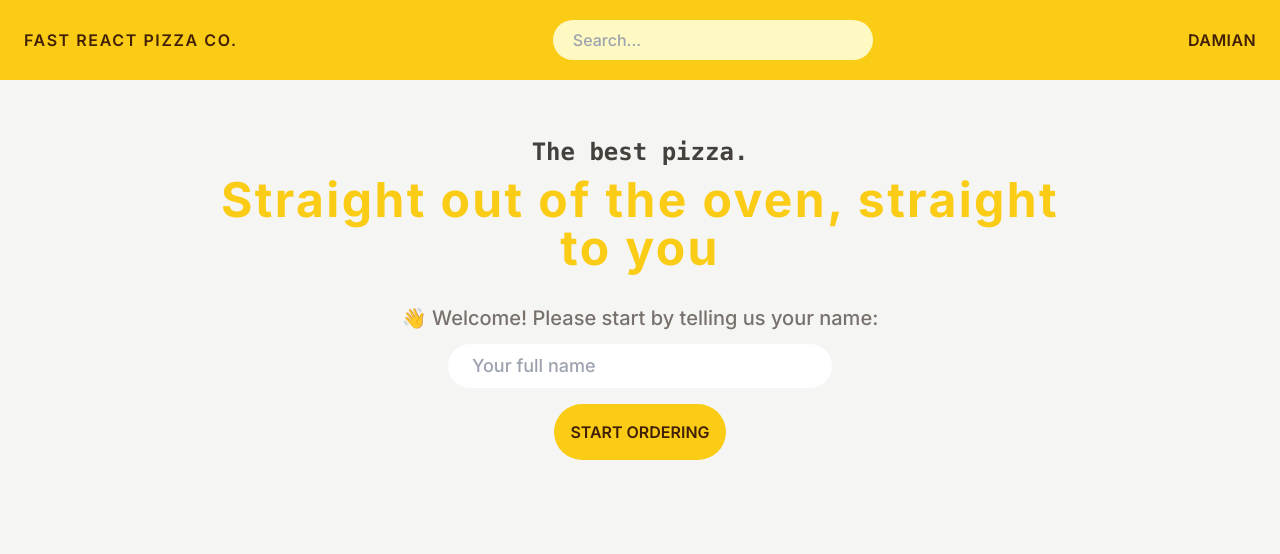
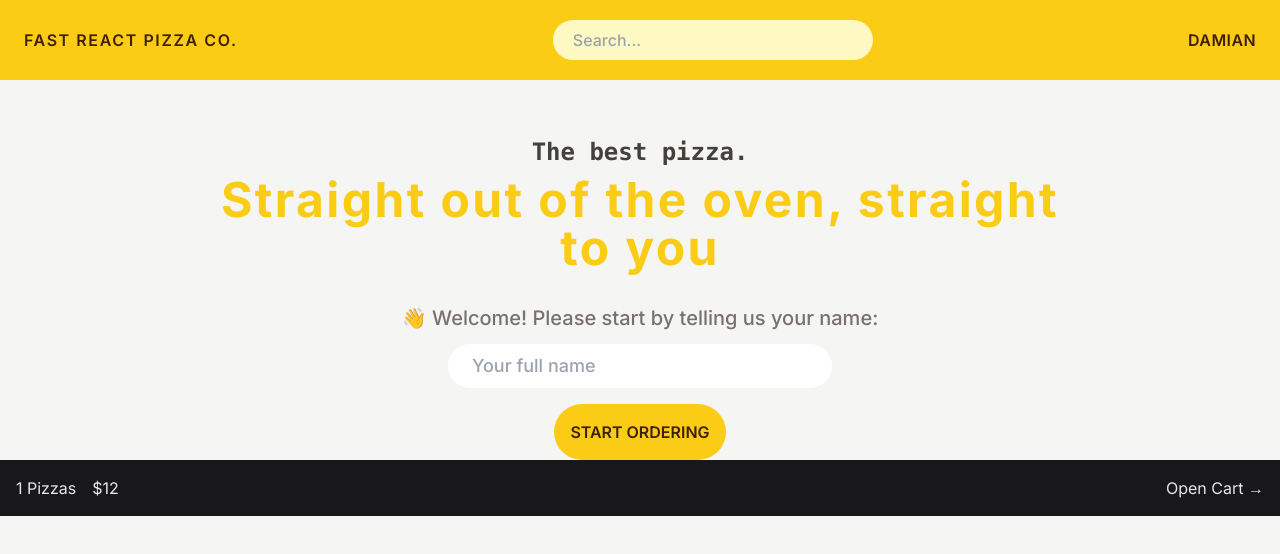
Before and after one commit to Sophianx234/fast-react-pizza, a React (Vite) app: page / in a window 1280 px wide. Shown: the top 554 px of the page. Built offline with nearby package versions, Linux system fonts and the light colour scheme.

Commit message:
implementing menu and cart

```diff
--- /dev/null
+++ b/src/App.jsx
@@ -0,0 +1,31 @@
+import { createBrowserRouter, RouterProvider } from "react-router-dom"
+import Homepage from "./features/components/Homepage"
+import AppLayout from "./features/AppLayout"
+import Error from "./features/components/Error"
+import Menu from "./features/menu/Menu"
+import {loader as menuLoader} from './features/menu/Menu'
+
+const router = createBrowserRouter([
+  {
+    element: <AppLayout/>,
+    errorElement: <Error/>,
+    children: [
+      {
+        path: '/',
+        element: <Homepage/>
+      },
+      {
+        path: '/menu',
+        element: <Menu/>,
+        loader: menuLoader
+      }
+    ]
+
+
+  }
+])
+function App() {
+  return <RouterProvider router={router} />
+}
+
+export default App
--- a/src/features/AppLayout.jsx
+++ b/src/features/AppLayout.jsx
@@ -1,13 +1,15 @@
+import { Outlet } from "react-router-dom"
 import Header from "./components/Header"
-import Homepage from "./components/Homepage"
+import CartOverview from "./cart/CartOverview"
 
 function AppLayout() {
     return (
         <div>
-           <Header/>
+            <Header/>
            <main>
-            <Homepage/>
+            <Outlet/>
            </main>
+           <CartOverview/>
         </div>
     )
 }
--- /dev/null
+++ b/src/features/cart/CartOverview.jsx
@@ -0,0 +1,15 @@
+import Button from "../components/Button"
+
+function CartOverview() {
+    return (
+        <div className="bg-zinc-900 text-gray-200 text-base  flex justify-between px-4 py-4">
+            <div className="flex space-x-4">
+                <div><span>1</span> <span>Pizzas</span></div>
+                <p>$12</p>
+            </div>
+                <Button to='cart'>Open Cart &rarr;</Button>
+        </div>
+    )
+}
+
+export default CartOverview
--- a/src/features/components/Button.jsx
+++ b/src/features/components/Button.jsx
@@ -1,11 +1,17 @@
-function Button({children}) {
-    const base = 'bg-yellow-400'
+import { Link } from "react-router-dom"
+
+function Button({children, type, to}) {
+    const base = 'bg-yellow-400 hover:bg-yellow-300'
     const styles ={
-        primary: base + ' py-4 px-4 uppercase text-base font-semibold rounded-full text-yellow-950 mt-4 hover:bg-yellow-300 transition-all'
+        primary: base + ' py-4 px-4 uppercase text-base font-semibold rounded-full text-yellow-950 mt-4  transition-all',
+        secondary: base +' uppercase px-4 font-semibold  text-sm rounded-full text-yellow-950 py-2'
+
 
     }
+    if(to) return <Link to={`/${to}`} className={styles[type]}>{children}</Link>
+
     return (
-        <button className={styles.primary}>{children}</button>
+        <button className={styles[type]}>{children}</button>
     )
 }
 
--- /dev/null
+++ b/src/features/components/Error.jsx
@@ -0,0 +1,9 @@
+function Error() {
+    return (
+        <div>
+           Could not find Page
+        </div>
+    )
+}
+
+export default Error
--- a/src/features/components/Header.jsx
+++ b/src/features/components/Header.jsx
@@ -1,6 +1,6 @@
 function Header() {
   return (
-    <div className="flex items-center justify-between bg-yellow-400 px-6 py-5  sticky top-0">
+    <div className="flex items-center justify-between bg-yellow-400 px-6 py-5  sticky top-0 z-20">
       <h1 className="text-md font-semibold uppercase tracking-widest text-yellow-950 subpixel-antialiased">
         Fast React Pizza Co.
       </h1>
--- a/src/features/components/Homepage.jsx
+++ b/src/features/components/Homepage.jsx
@@ -2,6 +2,7 @@ import Button from "./Button";
 
 function Homepage() {
   return (
+    <>
     <div className="mt-14 flex flex-col gap-8 px-4 text-center text-xl">
       <div className="space-y-2">
         <p className="font-mono text-2xl font-bold text-stone-700">
@@ -20,9 +21,10 @@ function Homepage() {
           className="mt-3 w-96 flex-1 rounded-full bg-white px-2 py-2 indent-4 text-lg font-medium placeholder:text-gray-400 focus:outline-none focus:ring-2 focus:ring-yellow-200 focus:ring-offset-1"
           placeholder="Your full name"
         />
-        <Button>Start Ordering</Button>
+        <Button type='primary'>Start Ordering</Button>
       </div>
     </div>
+    </>
   );
 }
 
--- /dev/null
+++ b/src/features/menu/Menu.jsx
@@ -0,0 +1,23 @@
+import { useLoaderData } from "react-router-dom";
+import { getMenu } from "../services/apiRestaurant";
+import MenuItem from "./MenuItem";
+
+function Menu() {
+    const menu = useLoaderData()
+    console.log(menu)
+    return (
+        <div className="flex mx-auto max-w-[900px] justify-center  ">
+            <ul className="mt-8 divide-y space-y-2 w-full px-32">
+            {menu.map(item=><MenuItem item={item} key={item.id}/>)}
+            </ul>
+        </div>
+    )
+}
+
+export async function loader(){
+    const menu = await getMenu()
+    return menu;
+
+}
+
+export default Menu
--- /dev/null
+++ b/src/features/menu/MenuItem.jsx
@@ -0,0 +1,29 @@
+import Button from "../components/Button"
+import { formatCurrency } from "../utils/helpers"
+
+function MenuItem({item}) {
+    console.log(item)
+    const {id, unitPrice,name, imageUrl, ingredients,soldOut} = item
+    return (
+        <div className={`flex space-x-4 py-2 ${soldOut && '  z-0 grayscale'} `}>
+            <img src={imageUrl} alt={name} className="w-28" />
+            <div className=" flex flex-col justify-between w-full">
+                <div>
+
+                <h3 className="text-stone-800  font-semibold text-lg">{name}</h3>
+                <p className="text-sm text-stone-500">{ingredients.join(', ')}</p>
+                </div>
+                <div className="grid grid-cols-[2fr_1fr] items-center">
+            <p className="font-semibold text-stone-600 ">{formatCurrency(unitPrice)}
+            </p>
+
+            {!soldOut&& <Button type='secondary'>Add to Cart</Button>}
+
+
+                </div>
+            </div>
+        </div>
+    )
+}
+
+export default MenuItem
--- /dev/null
+++ b/src/features/utils/helpers.js
@@ -0,0 +1,6 @@
+export function formatCurrency(amount) {
+    return new Intl.NumberFormat('en-US', {
+        style: 'currency',
+        currency: 'USD'
+    }).format(amount);
+}
--- a/src/main.jsx
+++ b/src/main.jsx
@@ -1,10 +1,10 @@
 import { StrictMode } from 'react'
 import { createRoot } from 'react-dom/client'
 import './index.css'
-import AppLayout from './features/AppLayout.jsx'
+import App from './App.jsx'
 
 createRoot(document.getElementById('root')).render(
   <StrictMode>
-    <AppLayout/>
+    <App/>
   </StrictMode>,
 )
```
